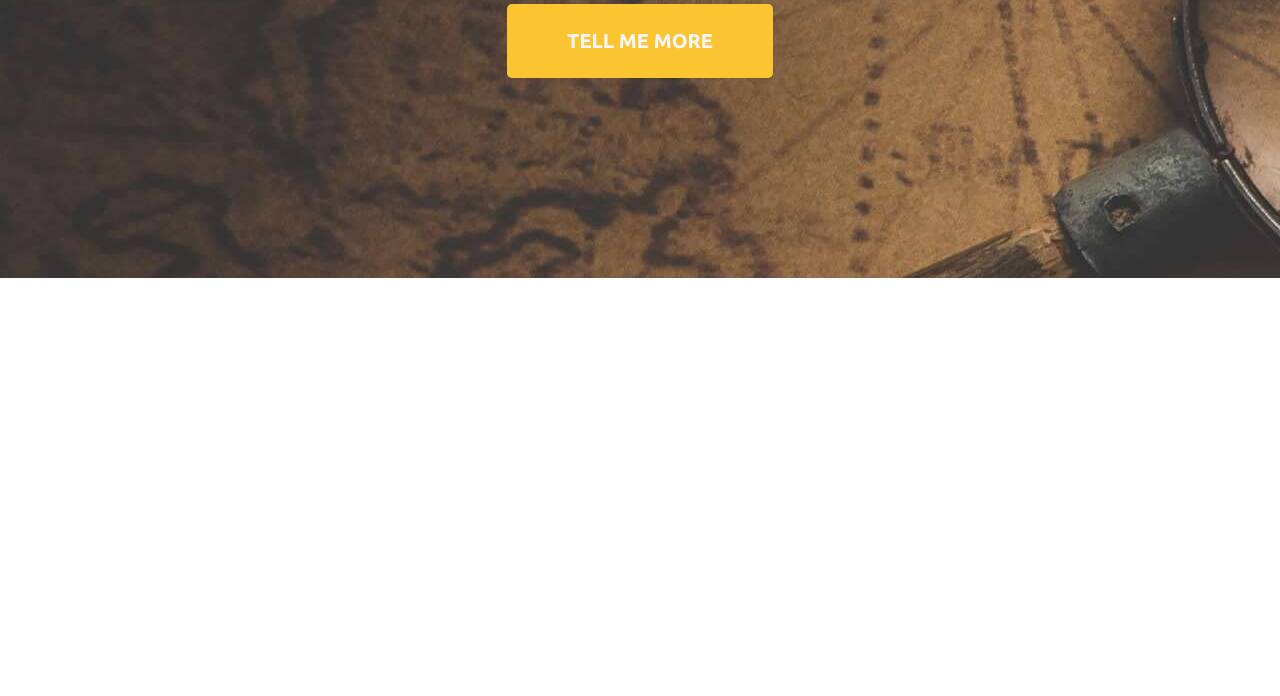
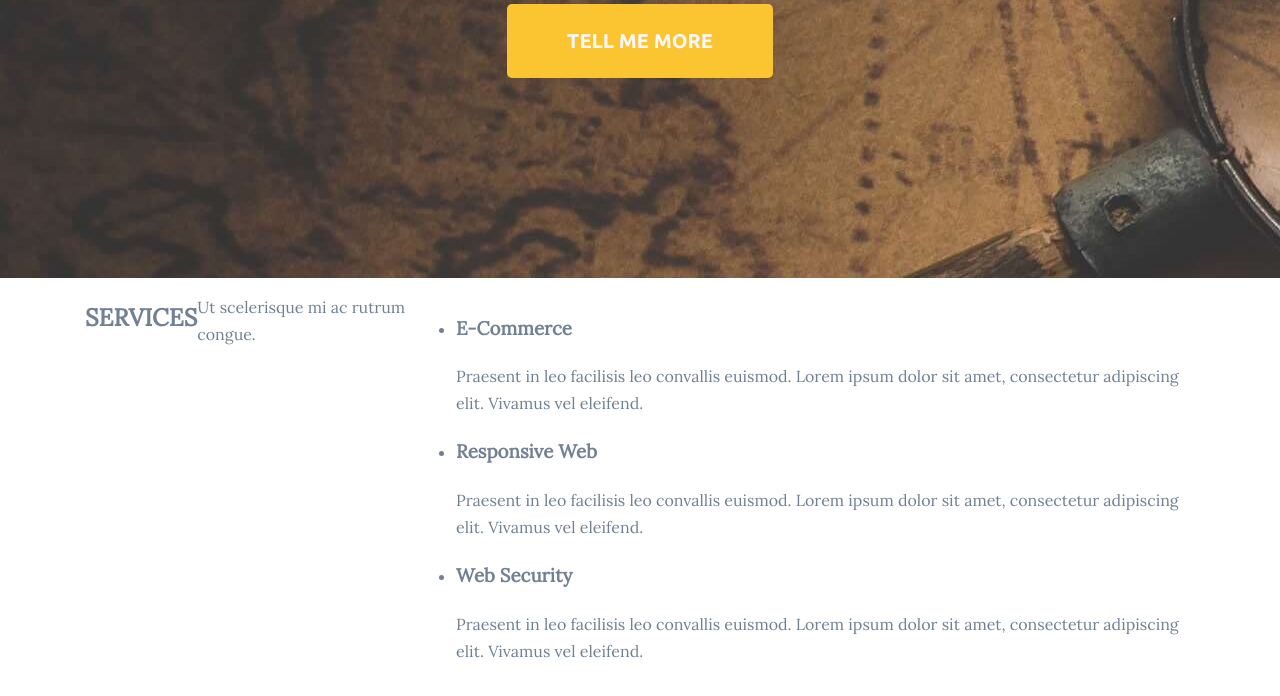
Before and after one commit to KevinKaluzny/zad-4, a website: page index.html in a window 1280 px wide. Shown: the part 554-1250 px from the top of the page. Before the commit the page ends 832 px from the top, so only its background shows below. Drawn offline with nearby package versions, Linux system fonts and the light colour scheme; a web font is replaced by a local one.

Commit message:
Add html for service section

```diff
--- a/index.html
+++ b/index.html
@@ -31,5 +31,27 @@
             <button type="button">TELL ME MORE</button>
         </div>
     </header>
+
+    <section class="service">
+        <div class="container">
+            <h2>SERVICES</h2>
+            <p>Ut scelerisque mi ac rutrum congue.</p>
+
+            <ul>
+                <li>
+                    <h3>E-Commerce</h3>
+                    <p>Praesent in leo facilisis leo convallis euismod. Lorem ipsum dolor sit amet, consectetur adipiscing elit. Vivamus vel eleifend.</p>
+                </li>
+                <li>
+                    <h3>Responsive Web</h3>
+                    <p>Praesent in leo facilisis leo convallis euismod. Lorem ipsum dolor sit amet, consectetur adipiscing elit. Vivamus vel eleifend.</p>
+                </li>
+                <li>
+                    <h3>Web Security</h3>
+                    <p>Praesent in leo facilisis leo convallis euismod. Lorem ipsum dolor sit amet, consectetur adipiscing elit. Vivamus vel eleifend.</p>
+                </li>
+            </ul>
+        </div>
+    </section>
 </body>
 </html>
```
